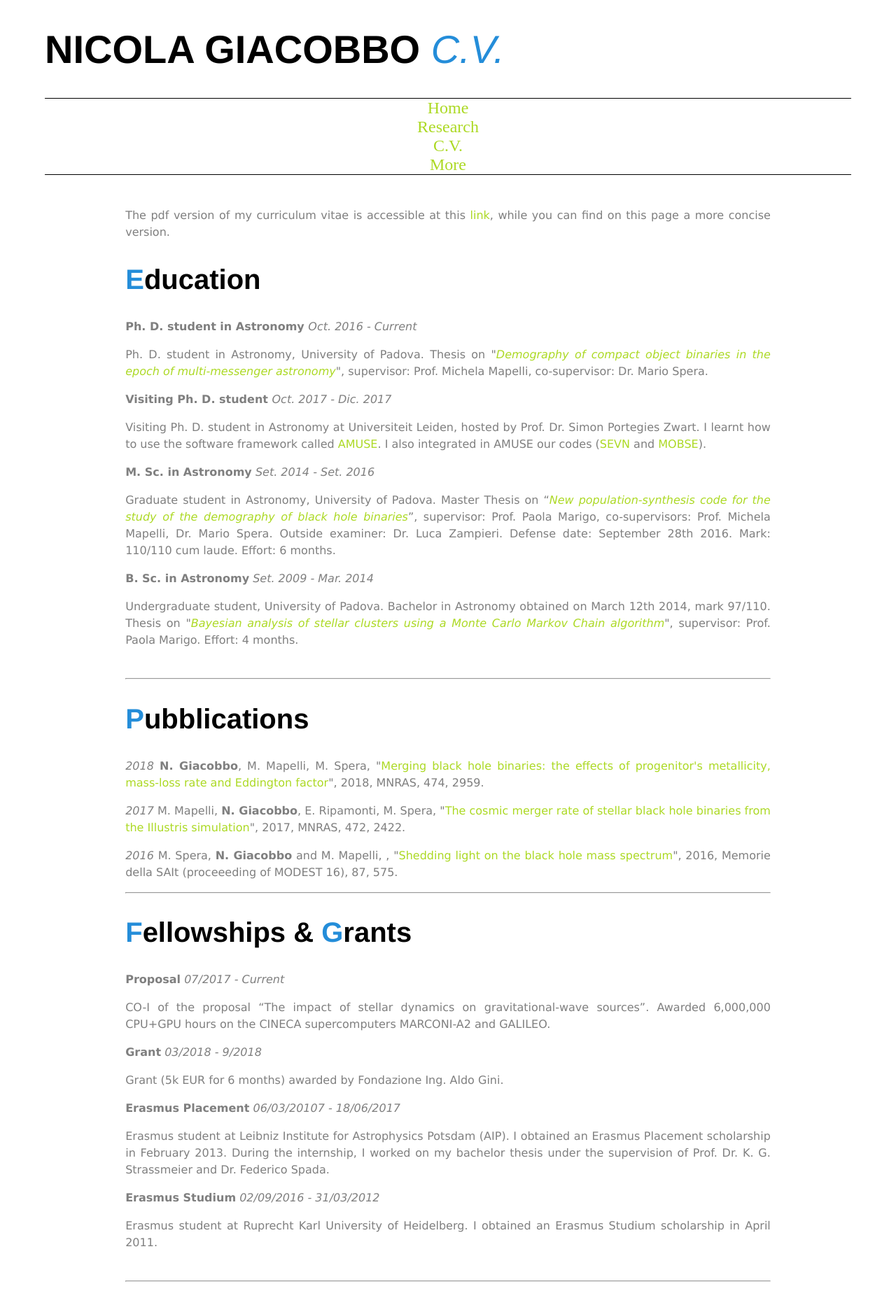
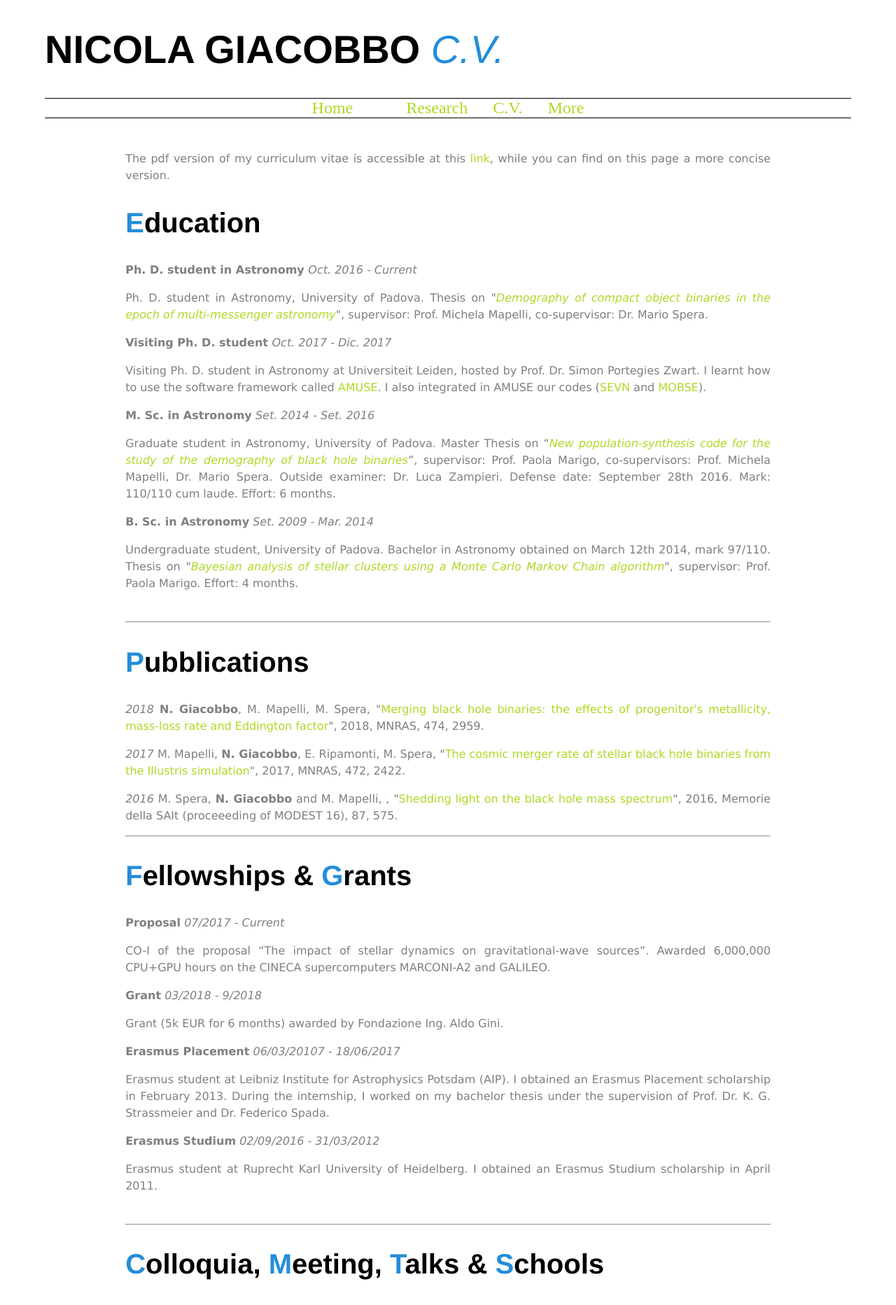
Before and after one commit to GiacobboNicola/giacobbonicola.github.io, a Jekyll site: the page built from item3.html, in a window 1280 px wide. Shown: the top 1865 px of the page at 70% size. Built offline with Jekyll 4.4.1, drawn with Linux system fonts in a browser that asks for light colours.

Commit message:
try to fix the problem

```diff
--- a/_layouts/cv.html
+++ b/_layouts/cv.html
@@ -20,17 +20,17 @@
 		<footer>
 		<div>
 			<ul class="mainmenu">
-				<li><a href="/">Home</a></li>
-				<li class="dropdown">
+				<a href="/">Home</a>
+				<ul class="dropdown">
 					<a href="/item2">Research</a>
 					<div class="dropdown-content">
 						<a href="/item3">List of articles</a>
 						<a href="/item2">MOBSE</a>
 						<a href="/item2">SEVN</a>
 					</div>
-				</li>
-				<li><a href="/item3">C.V.</a></li>
-				<li><a href="/item4">More</a></li>
+				</ul>
+				<a href="/item3">C.V.</a>
+				<a href="/item4">More</a>
 			</ul>
 		</div>
 		<footer>
```
